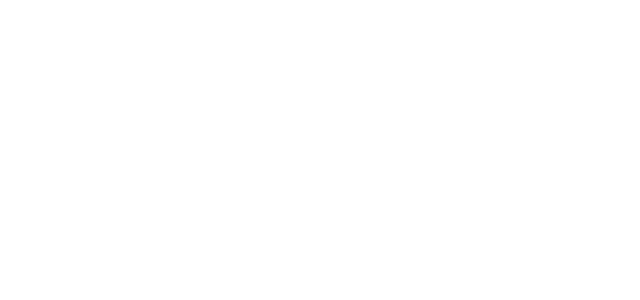
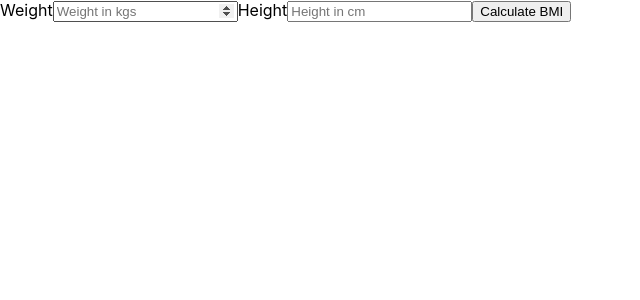
Before and after one commit to rithreaksa/bmi_calculator_challenge, a React (Create React App) app: page / in a window 1280 px wide. Shown: the top 300 px of the page, without its empty margins (0-640 px from the left). Built offline with nearby package versions, Linux system fonts and the light colour scheme.

Commit message:
Adds form components for both jsx and spec test and write implementation code in App.jsx

```diff
--- a/src/App.jsx
+++ b/src/App.jsx
@@ -1,12 +1,37 @@
-
 import React, { Component } from "react";
+import Form from "./components/Form";
+import { calculateBMI } from "./helpers/bmiHelper";
 
 class App extends Component {
+  state = {
+    weight: "",
+    height: "",
+    bmiValue: "",
+    bmiMessage: "",
+  };
+
+  onChangeHandler = (e) => this.setState({ [e.target.name]: e.target.value });
+
+  onSubmitHandler = (e) => {
+    e.preventDefault();
+    const [bmiValue, bmiMessage] = calculateBMI(
+      this.state.weight,
+      this.state.height
+    );
+    this.setState({ bmiValue: bmiValue, bmiMessage: bmiMessage });
+  };
   render() {
-    return <div></div>;
+    return (
+      <div>
+        <Form
+          weight={this.state.weight}
+          height={this.state.height}
+          onChangeHandler={this.onChangeHandler}
+          onSubmitHandler={this.onSubmitHandler}
+        />
+      </div>
+    );
   }
 }
 
-
-
 export default App;
--- /dev/null
+++ b/src/components/Form.jsx
@@ -0,0 +1,31 @@
+import React from "react";
+
+const Form = (props) => {
+  return (
+    <form onSubmit={props.onSubmitHandler}>
+      <label htmlFor="weight">Weight</label>
+      <input
+        type="number"
+        required
+        placeholder="Weight in kgs"
+        value={props.weight}
+        name="weight"
+        id="weight"
+        onChange={props.onChangeHandler}
+      />
+      <label htmlFor="height">Height</label>
+      <input
+        type="number"
+        required
+        placeholder="Height in cm"
+        value={props.height}
+        name="height"
+        id="height"
+        onChange={props.onChangeHandler}
+      />
+      <button>Calculate BMI</button>
+    </form>
+  );
+};
+
+export default Form;
```
Also changed, not shown: 1 other file (tests, documents, lock files or other folders).
